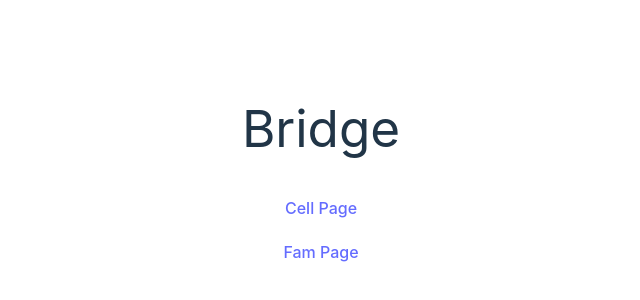
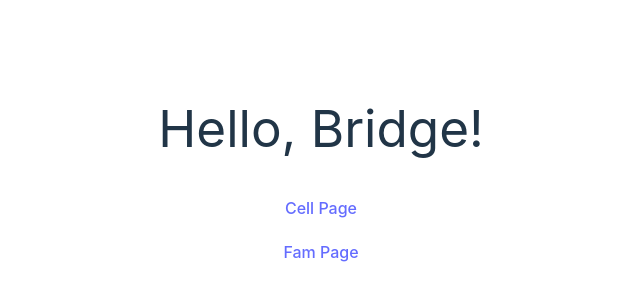
Before and after one commit to YenaChoi00/da-itda, a React (Vite) app in the folder bridge-project/: page / in a window 1280 px wide. Shown: the part 218-518 px from the top of the page, without its empty margins (319-959 px from the left). Built offline with nearby package versions, Linux system fonts and the light colour scheme; no server answers; the database is empty.

Commit message:
test commit

```diff
--- a/bridge-project/src/root.tsx
+++ b/bridge-project/src/root.tsx
@@ -2,7 +2,7 @@ const Root = () => {
   return (
     <>
       <div className="container flex-row space-y-10">
-        <h1>Bridge</h1>
+        <h1>Hello, Bridge!</h1>
 
         <nav>
           <ul className="space-y-5">
```
